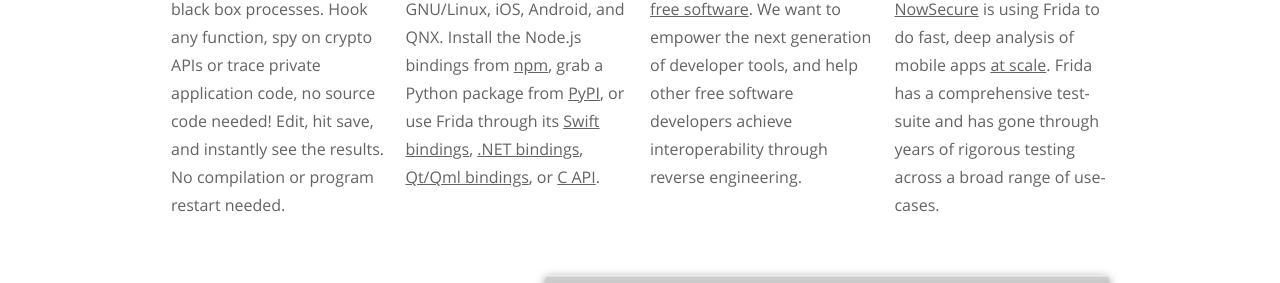
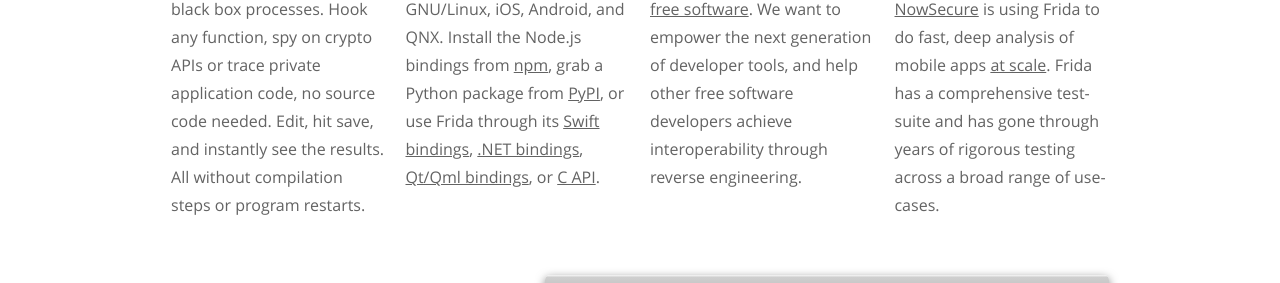
Before and after one commit to frida/frida-website, a Jekyll site: the page built from index.html, in a window 1280 px wide. Shown: the part 556-839 px from the top of the page. Built offline with Jekyll 4.4.1, drawn with Linux system fonts in a browser that asks for light colours; some of the changed text lies outside the part shown.

Commit message:
Tweak wording

```diff
--- a/index.html
+++ b/index.html
@@ -17,8 +17,8 @@ overview: true
       <p>
         Inject your own scripts into black box processes. Hook any function,
         spy on crypto APIs or trace private application code, no source code
-        needed! Edit, hit save, and instantly see the results. No compilation
-        or program restart needed.
+        needed. Edit, hit save, and instantly see the results. All without
+        compilation steps or program restarts.
       </p>
     </div>
     <div class="unit one-quarter">
```
